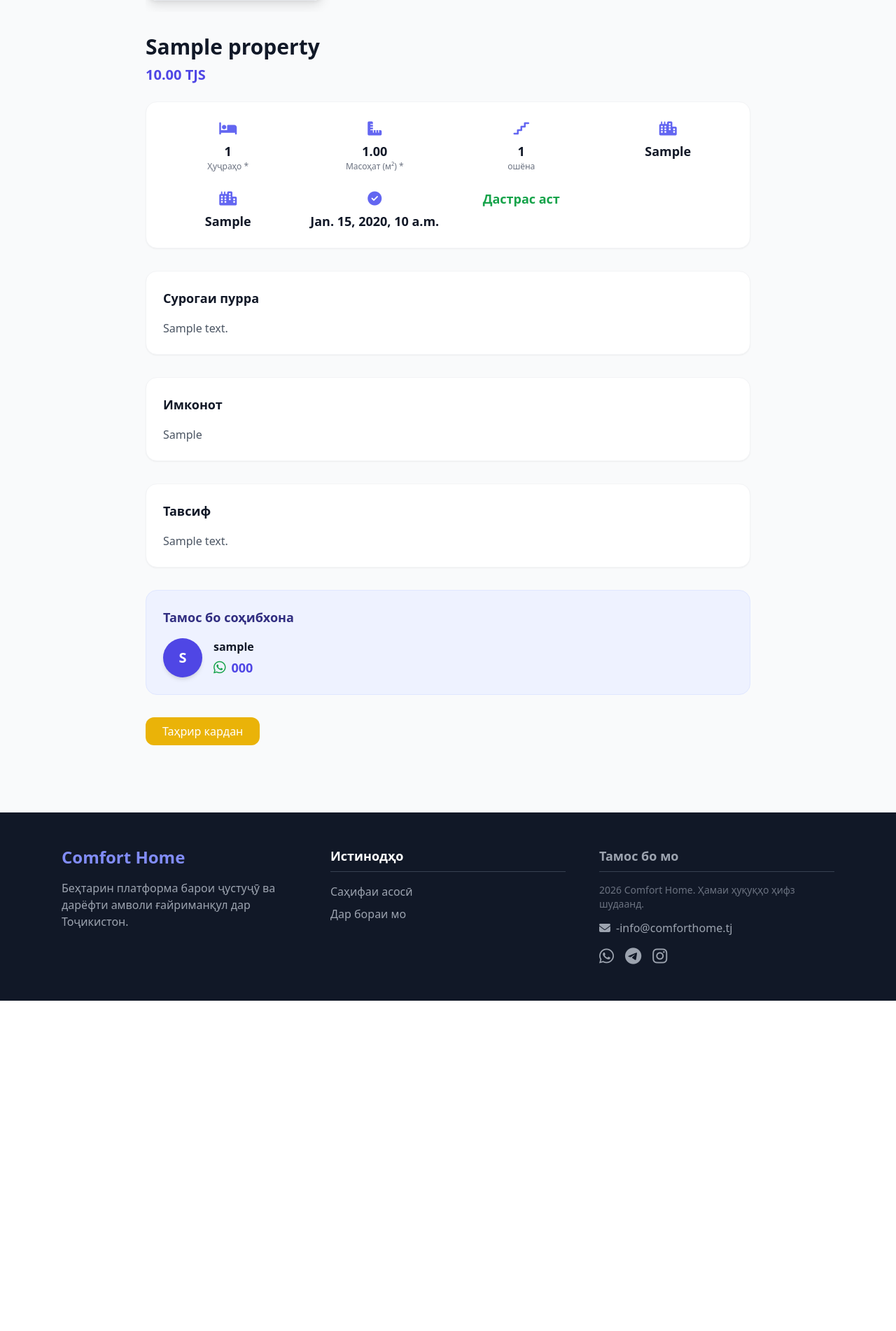
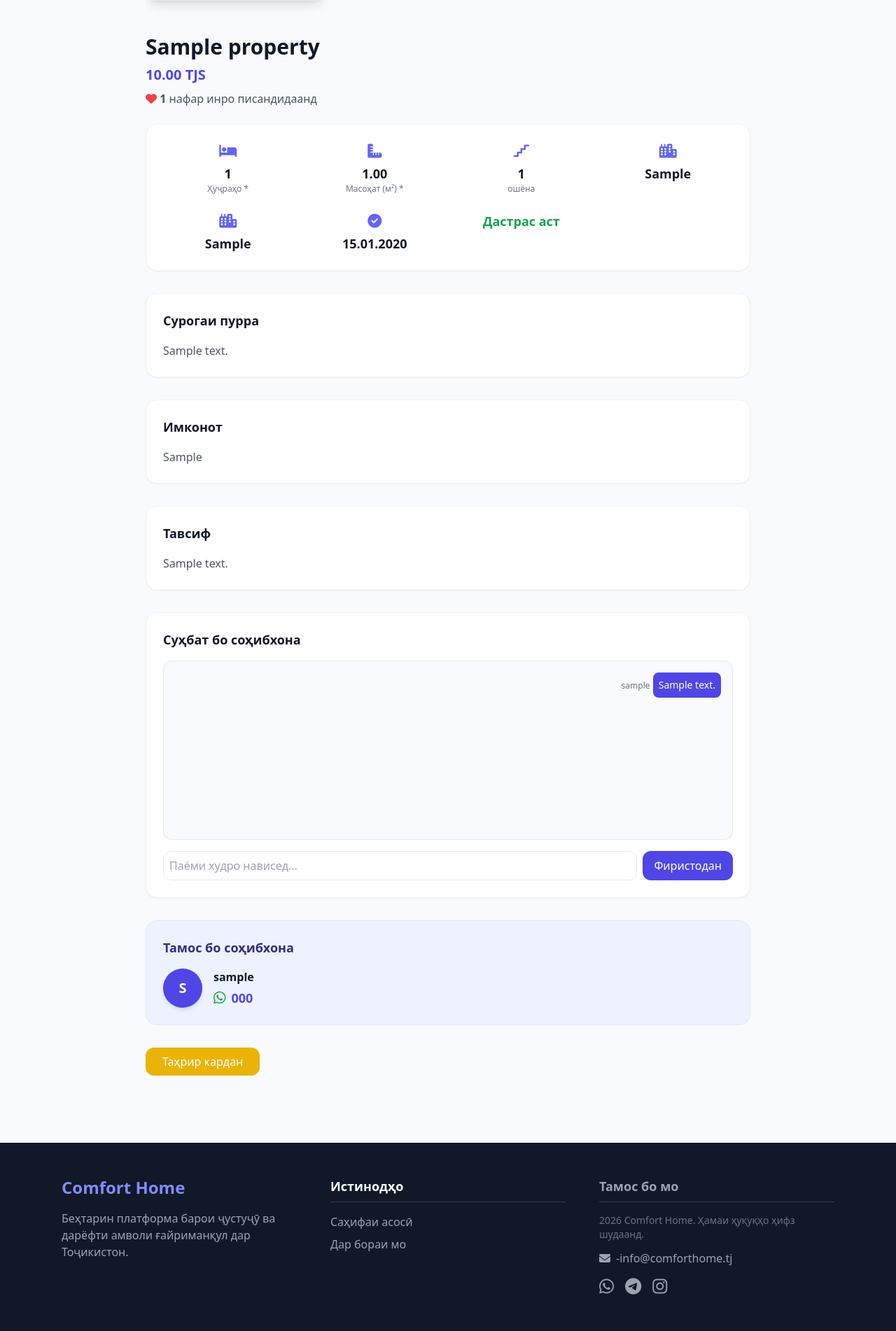
Before and after one commit to muhammaddev04/Search-flat-for-rent, a Django app: page /property/1/ in a window 1280 px wide. Shown: the part 368-2270 px from the top of the page at 70% size. Before the commit the page ends 1798 px from the top, so only its background shows below. Run offline with Django 5.2, Linux system fonts and the light colour scheme; a user stored in the database is signed in; tables that the repository leaves empty hold one stand-in row (values such as "Sample post"); grey boxes marked "Sample" are stand-in pictures; some libraries are stand-ins or nearby versions.

Commit message:
Add Django project with chat

```diff
--- a/property/admin.py
+++ b/property/admin.py
@@ -1,4 +1,4 @@
 from django.contrib import admin
-from .models import Property,Property_Image,Favorite
+from .models import Property,Property_Image,Favorite,Message
 
-admin.site.register([Property,Property_Image,Favorite])
+admin.site.register([Property,Property_Image,Favorite,Message])
--- a/property/models.py
+++ b/property/models.py
@@ -1,5 +1,8 @@
 from django.db import models
 from django.conf import settings
+from django.db import models
+from django.contrib.auth.models import User
+
 
 class Property(models.Model):
     PROPERTY_CHOICES = [
@@ -39,3 +42,15 @@ class Favorite(models.Model):
 
     def __str__(self):
         return f'{self.user.username} -> {self.property.title}'
+
+
+
+class Message(models.Model):
+    sender = models.ForeignKey(settings.AUTH_USER_MODEL, related_name='sent_messages', on_delete=models.CASCADE)
+    receiver = models.ForeignKey(settings.AUTH_USER_MODEL, related_name='received_messages', on_delete=models.CASCADE)
+    property = models.ForeignKey(Property, on_delete=models.CASCADE)
+    content = models.TextField()
+    timestamp = models.DateTimeField(auto_now_add=True)
+
+    def __str__(self):
+        return self.sender
--- a/property/views.py
+++ b/property/views.py
@@ -9,6 +9,9 @@ from groq import Groq
 from dotenv import load_dotenv
 from django.views.decorators.csrf import csrf_exempt
 import json
+from .models import Property, Favorite, Message
+
+
 
 
 load_dotenv()
@@ -116,17 +119,48 @@ def property_search(request):
     })
 
 
+from django.shortcuts import render, redirect, get_object_or_404
+from django.db.models import Q
+from .models import Property, Favorite, Message
+
 def property_detail(request, pk):
     prop = get_object_or_404(Property, pk=pk)
     is_favorited = False
+    messages = []
+
+
+    if request.method == 'POST' and request.user.is_authenticated:
+
+        if 'send_message' in request.POST:
+            content = request.POST.get('content')
+            if content:
+                Message.objects.create(
+                    sender=request.user,
+                    receiver=prop.owner,
+                    property=prop,
+                    content=content
+                )
+            return redirect('property_detail', pk=pk)
+
+
+        elif 'toggle_favorite' in request.POST:
+
+            return redirect('property_detail', pk=pk)
+
+
     if request.user.is_authenticated:
         is_favorited = Favorite.objects.filter(user=request.user, property=prop).exists()
+
+
+        messages = Message.objects.filter(property=prop).filter(
+            Q(sender=request.user) | Q(receiver=request.user)
+        ).order_by('timestamp')
+
     return render(request, 'property_detail.html', {
         'property': prop,
         'is_favorited': is_favorited,
+        'messages': messages,
     })
-
-
 @login_required
 def property_list(request):
 
--- a/templates/property_detail.html
+++ b/templates/property_detail.html
@@ -1,12 +1,12 @@
 {% extends 'base.html' %}
 
 {% block content %}
-<!-- Илова кардани китобхонаи Lightbox (агар дар base.html набошад) -->
+<!-- Lightbox CSS -->
 <link rel="stylesheet" href="https://cdnjs.cloudflare.com/ajax/libs/lightbox2/2.11.3/css/lightbox.min.css">
 
 <div class="max-w-4xl mx-auto py-8 px-4">
 
-    <!-- Суратҳо бо қобилияти калон шудан -->
+    <!-- Суратҳо -->
     <div class="flex overflow-x-auto space-x-4 pb-4 mb-8">
         {% for img in property.images.all %}
             <a href="{{ img.image.url }}" data-lightbox="property-gallery" class="flex-none w-64 h-64 rounded-2xl overflow-hidden shadow-lg border hover:border-indigo-400 transition">
@@ -18,6 +18,12 @@
     <div class="mb-6">
         <h1 class="text-3xl font-bold text-gray-900">{{ property.title }}</h1>
         <p class="text-xl text-indigo-600 font-semibold mt-2">{{ property.price }} TJS</p>
+
+        <!-- Шумораи умумии маҳбубҳо -->
+        <div class="mt-2 text-gray-600">
+            <i class="fa-solid fa-heart text-red-500"></i>
+            <span class="font-bold">{{ property.favorites.count }}</span> нафар инро писандидаанд
+        </div>
     </div>
 
     <!-- Грид бо маълумот -->
@@ -41,50 +47,72 @@
             <div class="text-gray-400 mb-1"><i class="fa-solid fa-city text-xl text-indigo-500"></i></div>
             <div class="font-bold text-gray-900 text-lg">{{ property.city }}</div>
         </div>
-
         <div>
             <div class="text-gray-400 mb-1"><i class="fa-solid fa-city text-xl text-indigo-500"></i></div>
             <div class="font-bold text-gray-900 text-lg">{{ property.district }}</div>
         </div>
-
         <div>
             <div class="text-gray-400 mb-1"><i class="fa-solid fa-circle-check text-xl text-indigo-500"></i></div>
-            <div class="font-bold text-gray-900 text-lg">{{ property.created_at }}</div>
+            <div class="font-bold text-gray-900 text-lg">{{ property.created_at|date:"d.m.Y" }}</div>
         </div>
         <div class="font-bold text-gray-900 text-lg">
-
             {% if property.is_available %}
-
                 <div class="text-green-600">Дастрас аст</div>
-
             {% else %}
-
                 <div class="text-red-600">Дастрас нест</div>
-
             {% endif %}
-
         </div>
     </div>
 
+    <!-- Маълумоти иловагӣ -->
     <div class="bg-white p-6 rounded-2xl shadow-sm border border-gray-100 mb-8">
-        <h2 class="text-lg font-bold mb-4" data-lang="address_details">address_details</h2>
+        <h2 class="text-lg font-bold mb-4" data-lang="address_details">Address details</h2>
         <p class="text-gray-600 leading-relaxed">{{ property.address_details }}</p>
     </div>
 
     <div class="bg-white p-6 rounded-2xl shadow-sm border border-gray-100 mb-8">
-        <h2 class="text-lg font-bold mb-4" data-lang="amenities">Имкомнот</h2>
+        <h2 class="text-lg font-bold mb-4" data-lang="amenities">Имкониятҳо</h2>
         <p class="text-gray-600 leading-relaxed">{{ property.amenities }}</p>
     </div>
 
-    <!-- Тавсиф -->
     <div class="bg-white p-6 rounded-2xl shadow-sm border border-gray-100 mb-8">
         <h2 class="text-lg font-bold mb-4" data-lang="description">Тавсиф</h2>
         <p class="text-gray-600 leading-relaxed">{{ property.description }}</p>
     </div>
 
-    <!-- Қисмати тамос -->
-    <div class="bg-indigo-50 p-6 rounded-2xl border border-indigo-100">
-        <h3 class="text-lg font-bold text-indigo-900 mb-4" data-lang="contact_owner">Тамос бо соҳибхона</h3>
+    <!-- ЧАТ БО СОҲИБХОНА (Амният: танҳо барои корбарони воридшуда) -->
+    {% if user.is_authenticated %}
+    <div class="bg-white p-6 rounded-2xl shadow-sm border border-gray-100 mb-8">
+        <h2 class="text-lg font-bold mb-4">Суҳбат бо соҳибхона</h2>
+        <div class="h-64 overflow-y-auto mb-4 border p-4 rounded-xl bg-gray-50">
+            {% for msg in messages %}
+                <div class="mb-3 {% if msg.sender == user %}text-right{% endif %}">
+                    <span class="text-xs text-gray-500">{{ msg.sender.username }}</span>
+                    <p class="bg-indigo-100 p-2 rounded-lg inline-block text-sm {% if msg.sender == user %}bg-indigo-600 text-white{% endif %}">
+                        {{ msg.content }}
+                    </p>
+                </div>
+            {% empty %}
+                <p class="text-gray-400 text-sm italic">Ҳанӯз паёме нест.</p>
+            {% endfor %}
+        </div>
+        <form method="POST">
+            {% csrf_token %}
+            <div class="flex gap-2">
+                <input type="text" name="content" class="flex-1 border p-2 rounded-xl" placeholder="Паёми худро нависед..." required>
+                <button type="submit" name="send_message" class="bg-indigo-600 text-white px-4 py-2 rounded-xl">Фиристодан</button>
+            </div>
+        </form>
+    </div>
+    {% else %}
+        <div class="bg-gray-50 p-6 rounded-2xl border border-gray-200 mb-8 text-center">
+            <p class="text-gray-600">Барои суҳбат бо соҳибхона лутфан <a href="{% url 'login' %}" class="text-indigo-600 font-bold underline">ворид шавед</a>.</p>
+        </div>
+    {% endif %}
+
+    <!-- Тамос бо соҳибхона -->
+    <div class="bg-indigo-50 p-6 rounded-2xl border border-indigo-100 mb-8">
+        <h3 class="text-lg font-bold text-indigo-900 mb-4">Тамос бо соҳибхона</h3>
         <div class="flex items-center gap-4">
             <div class="w-14 h-14 bg-indigo-600 text-white rounded-full flex items-center justify-center font-bold text-xl uppercase shadow-md">
                 {{ property.owner.username|slice:":1"|upper }}
@@ -95,8 +123,6 @@
                     <a href="https://wa.me/{{ property.owner.phone_number }}" target="_blank" class="text-indigo-600 font-bold text-lg hover:underline flex items-center gap-2 mt-1">
                         <i class="fa-brands fa-whatsapp text-green-600 text-xl"></i> {{ property.owner.phone_number }}
                     </a>
-                {% else %}
-                    <p class="text-gray-500 italic text-sm" data-lang="no_phone">Рақами телефон илова нашудааст</p>
                 {% endif %}
             </div>
         </div>
@@ -109,7 +135,7 @@
         {% else %}
             <form action="{% url 'toggle_favorite' property.pk %}" method="POST">
                 {% csrf_token %}
-                <button type="submit" class="{% if is_favorited %}bg-red-500{% else %}bg-gray-800{% endif %} text-white px-6 py-2 rounded-xl transition">
+                <button type="submit" name="toggle_favorite" class="{% if is_favorited %}bg-red-500{% else %}bg-gray-800{% endif %} text-white px-6 py-2 rounded-xl transition">
                     {% if is_favorited %}Маҳбубҳо (Нест кардан){% else %}Илова ба маҳбубҳо{% endif %}
                 </button>
             </form>
@@ -117,6 +143,5 @@
     </div>
 </div>
 
-<!-- Скрипти Lightbox барои калон кардани суратҳо -->
 <script src="https://cdnjs.cloudflare.com/ajax/libs/lightbox2/2.11.3/js/lightbox.min.js"></script>
 {% endblock %}
```
Also changed, not shown: property/migrations/0004_message.py (added). Lines whose indentation alone changed are shown as unchanged.
